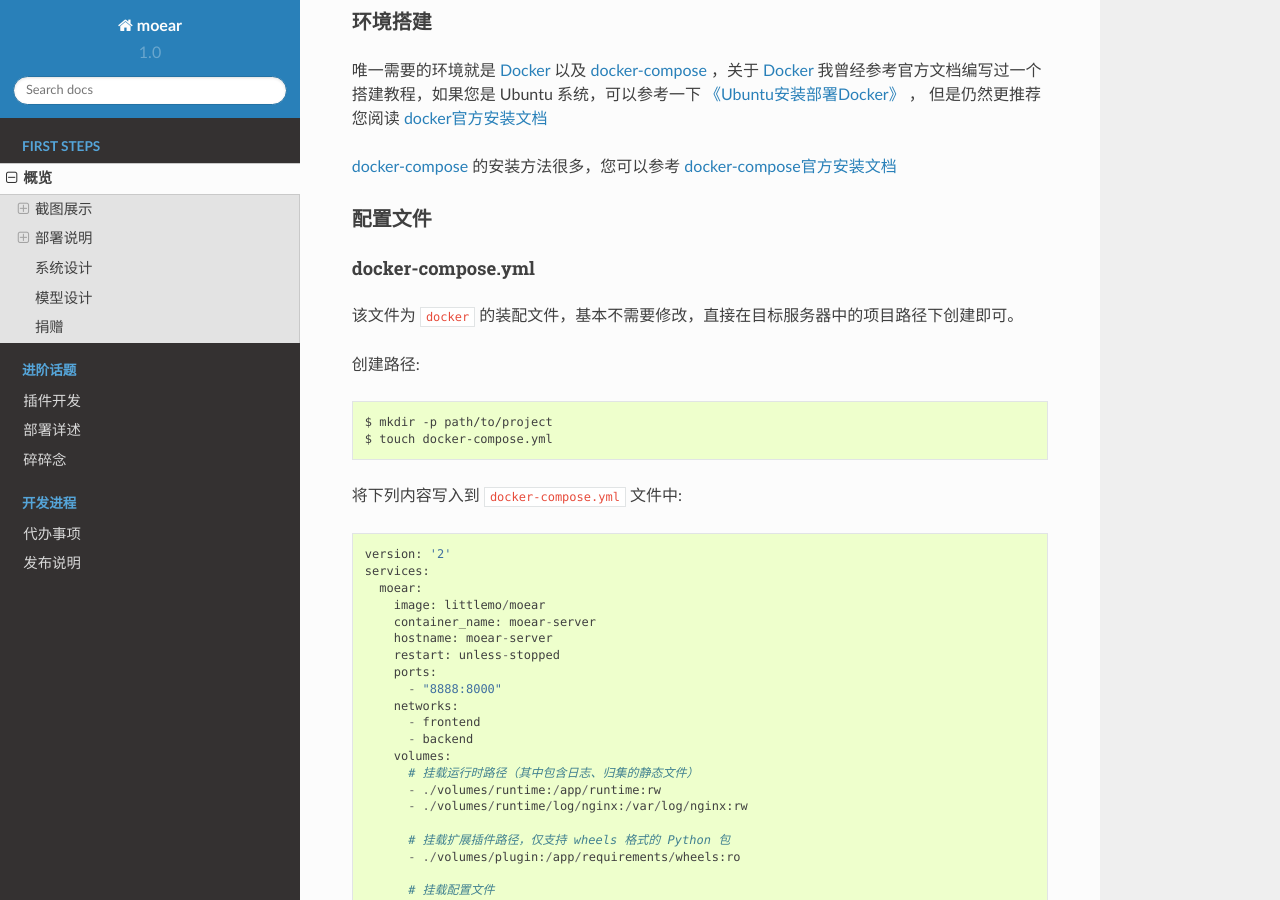
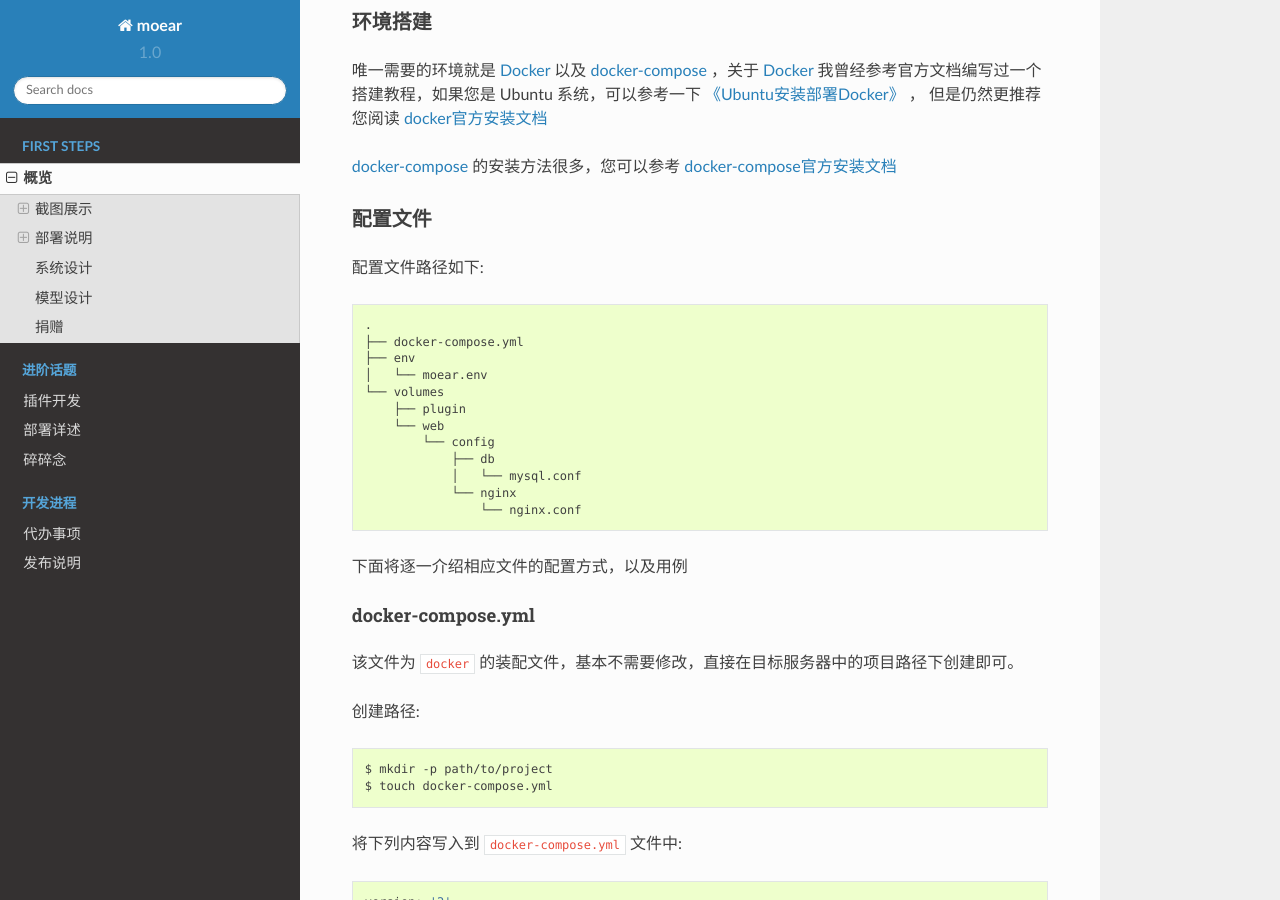
Before and after one commit to littlemo/moear, a Sphinx documentation site: the page built from docs/source/intro/overview.rst, in a window 1280 px wide and 900 px high, scrolled down 2268 px. Built offline with Sphinx 7.4.7 and the Read the Docs theme 2.0.0, drawn with Linux system fonts in a browser that asks for light colours; formulas are drawn with MathJax 3.

Commit message:
F: 实现配置文件路径描述文档

```diff
--- a/docs/source/intro/overview.rst
+++ b/docs/source/intro/overview.rst
@@ -64,6 +64,23 @@
 
 配置文件
 --------
+
+配置文件路径如下::
+
+    .
+    ├── docker-compose.yml
+    ├── env
+    │   └── moear.env
+    └── volumes
+        ├── plugin
+        └── web
+            └── config
+                ├── db
+                │   └── mysql.conf
+                └── nginx
+                    └── nginx.conf
+
+下面将逐一介绍相应文件的配置方式，以及用例
 
 docker-compose.yml
 ~~~~~~~~~~~~~~~~~~
```
